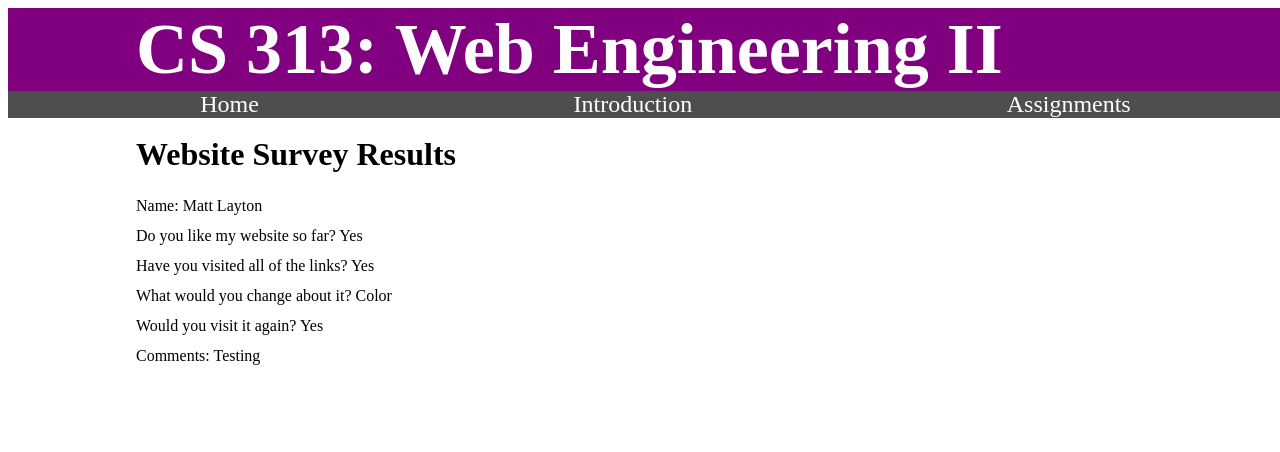
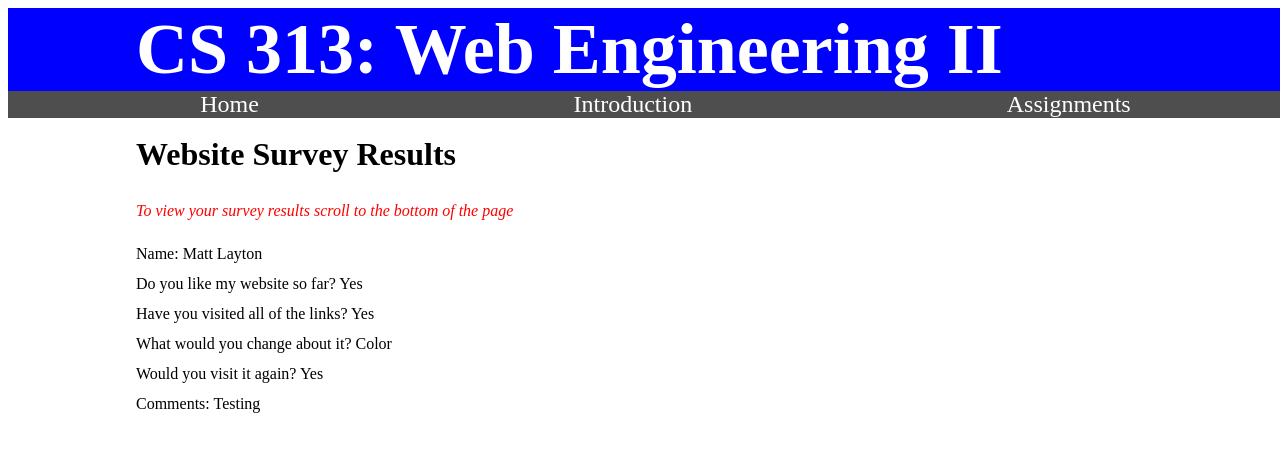
Before and after one commit to mattlayton27/cs313-php, a PHP site: page /assignments/survey/survey_results.php in a window 1280 px wide. Shown: the top 452 px of the page. Run offline with PHP 8.4, Linux system fonts and the light colour scheme; the visitor is signed in with stand-in values (Sample User, id 1); data that the repository does not hold is empty.

Commit message:
Changed color of the header and added text to survey assignment

```diff
--- a/assignments/survey/survey_results.php
+++ b/assignments/survey/survey_results.php
@@ -60,6 +60,7 @@ if (!isset($_SESSION['submitted'])) {
         <main role="main">
             <div id="survey">
               <h1>Website Survey Results</h1>
+              <p id="hint">To view your survey results scroll to the bottom of the page</p>
               <?php
               $myfile = fopen("results.txt", "r") or die("Unable to open file!");
               while(!feof($myfile)) {
--- a/css/screen.css
+++ b/css/screen.css
@@ -9,7 +9,7 @@ body {
 
 /********Header********/
 header {
-    background-color: purple;
+    background-color: blue;
     margin-bottom: -16px;
 }
 header h1 {
@@ -36,7 +36,7 @@ nav a {
    font-size: 1.5em;
 }
 nav a:hover {
-    color: purple;
+    color: lightblue;
 }
 
 /********Main********/
@@ -68,6 +68,11 @@ main p {
 }
 #survey textarea {
   margin-left: 18px;
+}
+#hint {
+  margin-top: 30px;
+  font-style: italic;
+  color: red;
 }
 /********Responsive********/
 @media screen and (max-width: 1024px){
```
